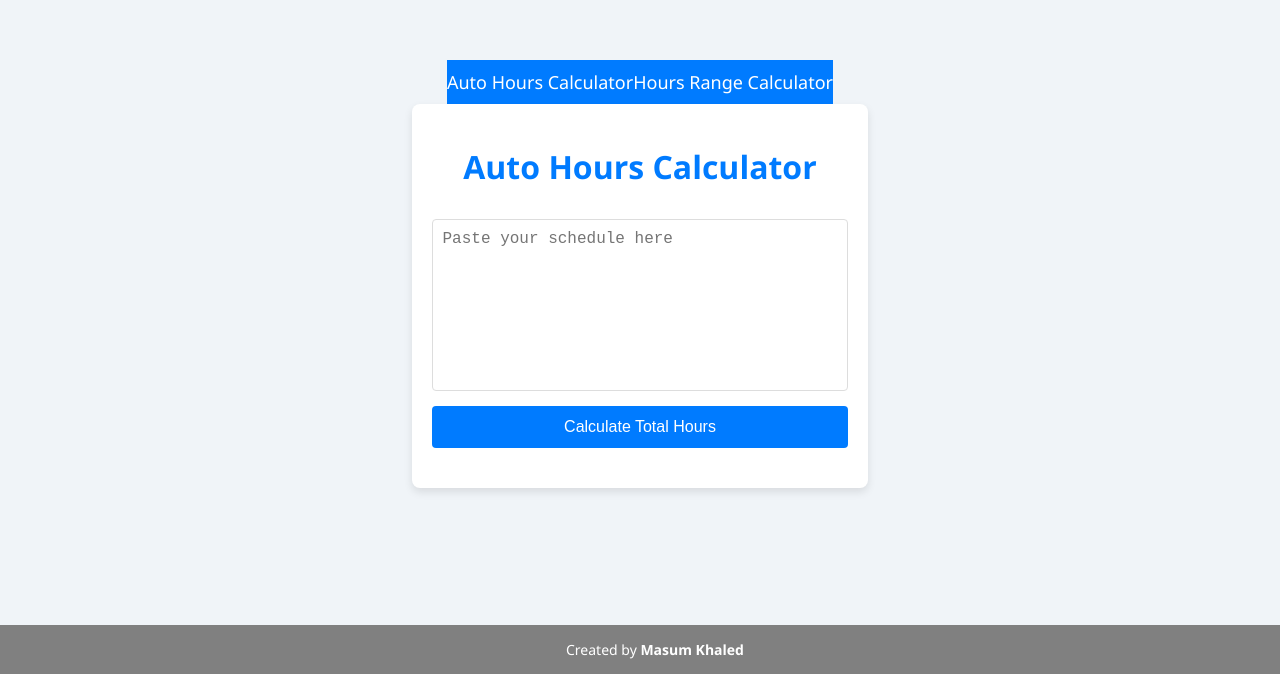
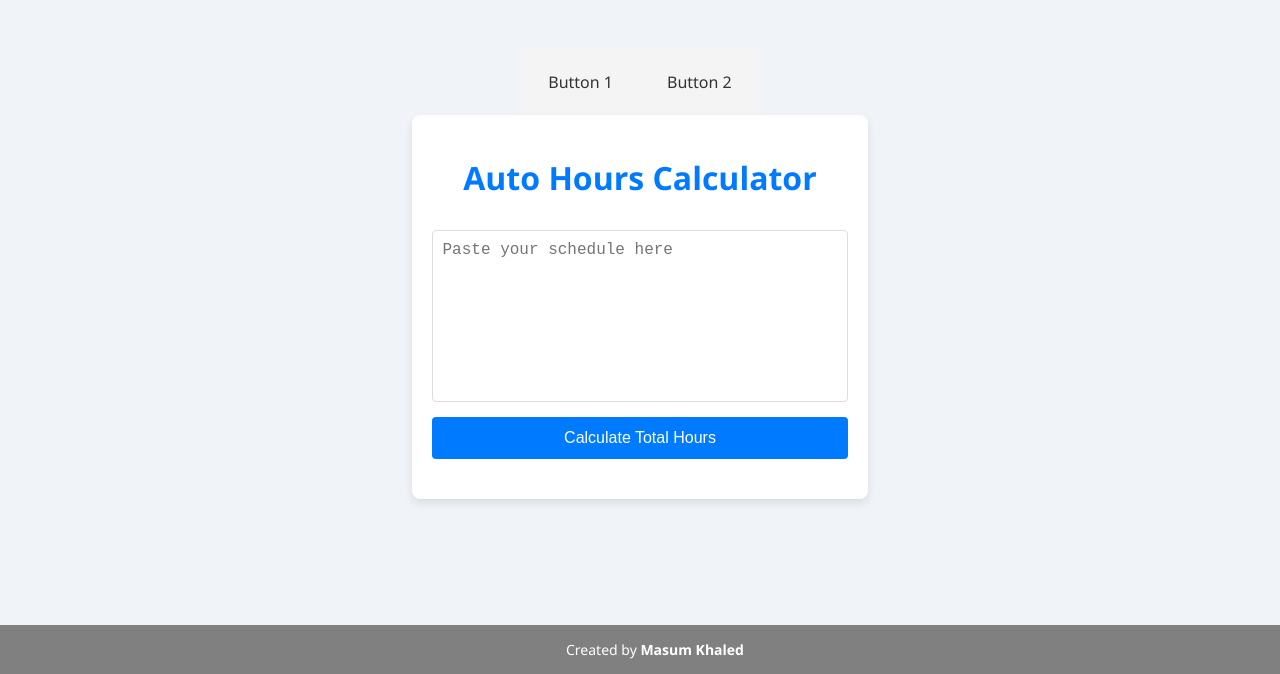
Before and after one commit to masum-khaled/plan, a plain HTML site: page manual-calculator.html in a window 1280 px wide. Shown: the part 126-800 px from the top of the page. Drawn offline with Linux system fonts and the light colour scheme.

Commit message:
Update manual-calculator.html

```diff
--- a/manual-calculator.html
+++ b/manual-calculator.html
@@ -16,6 +16,36 @@
             height: 100vh;
             margin: 0;
         }
+
+        .menu-bar {
+            display: flex;
+            justify-content: center;
+            background-color: #f4f4f4;
+            padding: 10px 0;
+        }
+
+        .menu-bar a {
+            text-decoration: none;
+            color: #333;
+            padding: 10px 20px;
+            margin: 0 5px;
+            border: 2px solid transparent;
+            border-radius: 5px;
+            font-size: 16px;
+            transition: all 0.3s ease;
+        }
+
+        .menu-bar a:hover {
+            background-color: #ddd;
+        }
+
+        .menu-bar a.active {
+            background-color: #007bff;
+            color: white;
+            border-color: #0056b3;
+        }
+
+
         .container {
             max-width: 600px;
             padding: 20px;
@@ -98,12 +128,10 @@
 </head>
 <body>
       <!-- Navigation Menu -->
-<nav style="background-color: #007BFF; padding: 10px 0;">
-  <div style="max-width: 1000px; margin: 0 auto; display: flex; justify-content: space-around; align-items: center;">
-    <a href="https://masum-khaled.github.io/plan" style="color: white; text-decoration: none; font-size: 18px;">Auto Hours Calculator</a>
-    <a href="https://masum-khaled.github.io/plan/manual-calculator.html" style="color: white; text-decoration: none; font-size: 18px;">Hours Range Calculator</a>
-  </div>
-</nav>
+    <div class="menu-bar">
+        <a href="https://example.com/page1" class="menu-item" id="btn1">Button 1</a>
+        <a href="https://example.com/page2" class="menu-item" id="btn2">Button 2</a>
+    </div>
 
 
     <div class="container">
@@ -165,6 +193,14 @@
                 alert('Result copied to clipboard');
             });
         }
+
+        // Highlight the active button based on the current URL
+        const buttons = document.querySelectorAll('.menu-item');
+        buttons.forEach(button => {
+            if (button.href === window.location.href) {
+                button.classList.add('active');
+            }
+        });
     </script>
 </body>
 </html>
```
